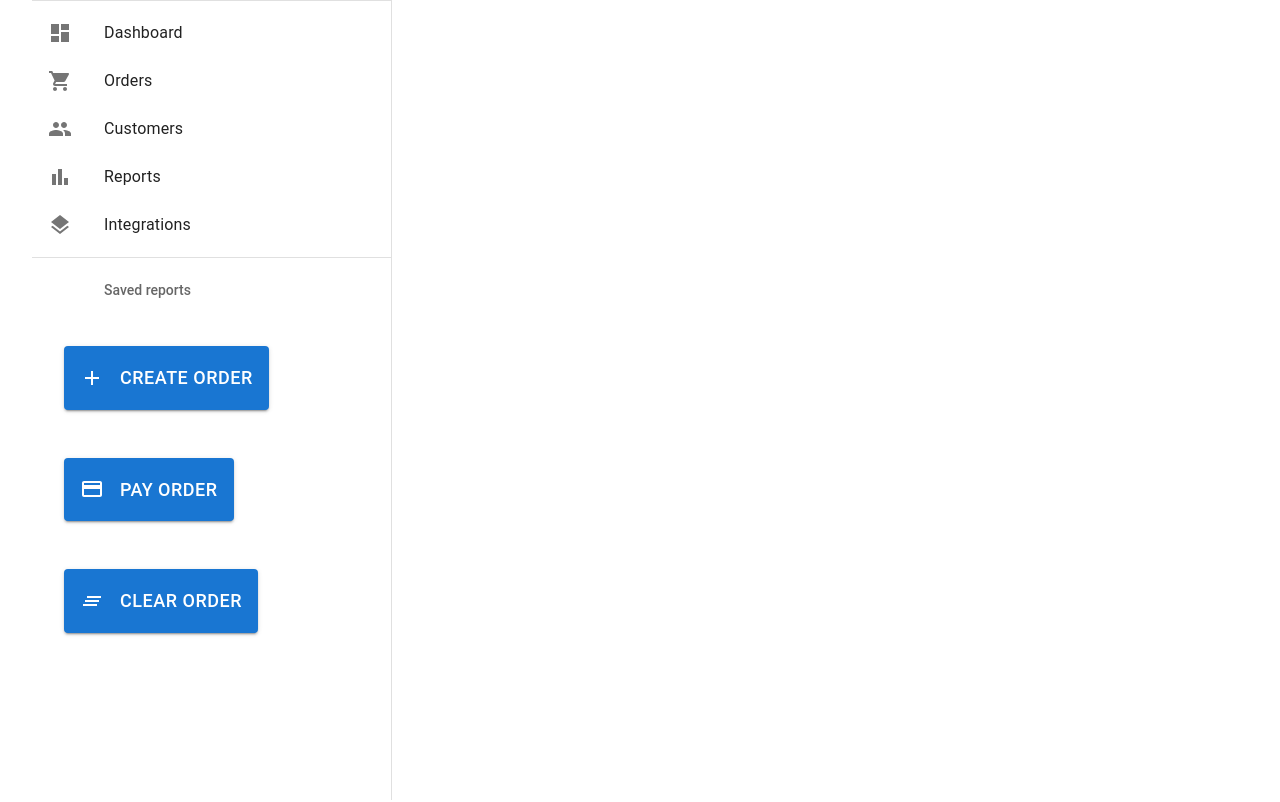
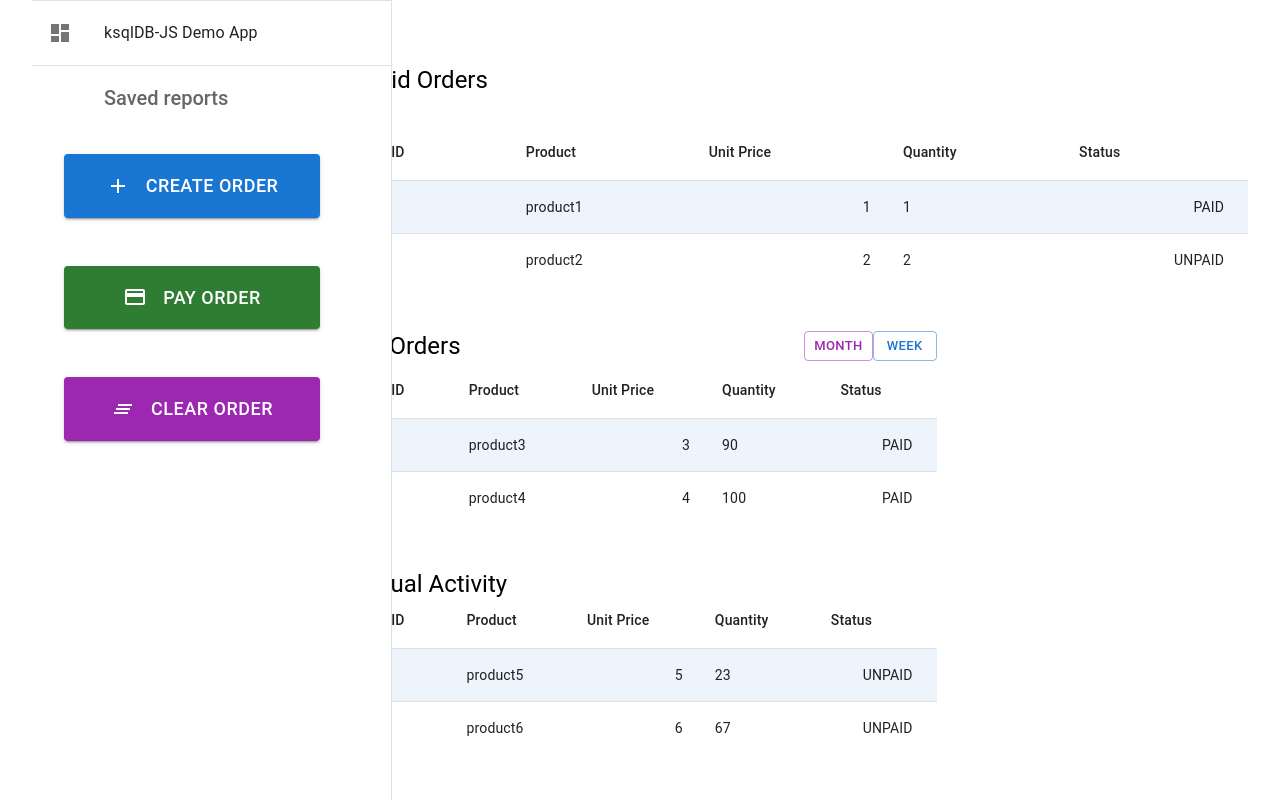
Before and after one commit to stabRabbitDemo/app, a Next.js app: page / in a window 1280 px wide. Shown: the top 802 px of the page. Built offline with nearby package versions, Linux system fonts and the light colour scheme.

Commit message:
restyled sidebar buttons, functional tables with dummy data and grid

```diff
--- a/components/clearOrderButton.tsx
+++ b/components/clearOrderButton.tsx
@@ -16,7 +16,8 @@ const ClearOrderButton: FC = (): ReactElement => {
     <Button
     id="clearOrderButton"
     variant="contained"
-    sx={{padding: "1rem", margin: "1rem", fontSize:"large"}}
+    color="secondary"
+    sx={{padding: "1rem", margin: "1rem", fontSize:"large", width: "16rem"}}
     onClick = {() => console.log('clear order button clicked')}
     ><ClearAllIcon style={{ 'color': "white"}} sx={{mr: "1rem"}}/> Clear Order</Button>
   )
--- a/components/createOrderButton.tsx
+++ b/components/createOrderButton.tsx
@@ -15,7 +15,8 @@ const CreateOrderButton: FC = (): ReactElement => {
     <Button
       id="createOrderButton"
       variant="contained"
-      sx={{ padding: "1rem", margin: "1rem", fontSize: "large" }}
+      color="primary"
+      sx={{ padding: "1rem", margin: "1rem", fontSize: "large", width:"16rem"}}
       onClick={() => createOrder()}
     ><AddIcon style={{ 'color': "white"}} sx={{mr: "1rem"}}/>Create Order</Button>
   )
--- a/components/payOrderButton.tsx
+++ b/components/payOrderButton.tsx
@@ -16,7 +16,8 @@ const PayOrderButton: FC = (): ReactElement => {
     <Button
     id="payOrderButton"
     variant="contained"
-    sx={{padding: "1rem", margin: "1rem", fontSize:"large"}}
+    color="success"
+    sx={{padding: "1rem", margin: "1rem", fontSize:"large", width:"16rem"}}
     onClick = {() => console.log('pay order button clicked')}
     ><PaymentIcon style={{ 'color': "white"}} sx={{mr: "1rem"}}/> Pay Order</Button>
   )
--- a/components/sidebar.tsx
+++ b/components/sidebar.tsx
@@ -26,9 +26,9 @@ const mainListItems = (
       <ListItemIcon>
         <DashboardIcon />
       </ListItemIcon>
-      <ListItemText primary="Dashboard" />
+      <ListItemText primary="ksqlDB-JS Demo App" sx={{fontSize: 50}} />
     </ListItemButton>
-    <ListItemButton>
+    {/* <ListItemButton>
       <ListItemIcon>
         <ShoppingCartIcon />
       </ListItemIcon>
@@ -51,13 +51,13 @@ const mainListItems = (
         <LayersIcon />
       </ListItemIcon>
       <ListItemText primary="Integrations" />
-    </ListItemButton>
+    </ListItemButton> */}
   </Fragment>
 );
 
 const secondaryListItems = (
   <Fragment>
-    <ListSubheader component="div" inset>
+    <ListSubheader sx={{fontSize: 20}} component="div" inset>
       Saved reports
     </ListSubheader>
     <List className={styles.sidebarButtonList}>
@@ -112,7 +112,7 @@ const Sidebar: FC = (): ReactElement => {
   );
 
   return (
-    <div className="">
+    <div className={styles.sidebar}>
       <Drawer
         variant="permanent"
         open={open}
--- a/components/table.tsx
+++ b/components/table.tsx
@@ -6,17 +6,61 @@ import TableContainer from '@mui/material/TableContainer';
 import TableHead from '@mui/material/TableHead';
 import TableRow from '@mui/material/TableRow';
 
-const tableDisplay: FC = (): ReactElement => {
+const tableDisplay :FC<{data: Array<Array<string | number>>}>= ({data}): ReactElement => {
+
 
     return (
-        <TableContainer>
+        <TableContainer
+        sx={{
+            width: '100%',
+            overflowX: 'auto',
+            position: 'relative',
+            display: 'block',
+            maxWidth: '100%',
+            '& td, & th': { whiteSpace: 'nowrap' }
+        }}>
+        <Table
+            aria-labelledby="tableTitle"
+            sx={{
+                '& .MuiTableCell-root:first-child': {
+                    pl: 2
+                },
+                '& .MuiTableCell-root:last-child': {
+                    pr: 3
+                }
+            }}
+        >
         <TableHead>
             <TableRow>
                 <TableCell>Order ID</TableCell>
                 <TableCell>Product</TableCell>
-                <TableCell></TableCell>
+                <TableCell>Unit Price</TableCell>
+                <TableCell>Quantity</TableCell>
+                <TableCell>Status</TableCell>
             </TableRow>
         </TableHead>
+        <TableBody>
+            {Array.isArray(data) ? data.map((row: (string | number)[], index: number) => {
+                const isItemSelected: boolean = index % 2 === 0;
+
+                return (
+                <TableRow
+                hover
+                role="checkbox"
+                sx={{ '&:last-child td, &:last-child th': { border: 0 } }}
+                aria-checked={isItemSelected}
+                tabIndex={-1}
+                key={index}
+                selected={isItemSelected}>
+                    <TableCell align="left">{row[0]}</TableCell>
+                    <TableCell align="left">{row[1]}</TableCell>
+                    <TableCell align="right">{row[2]}</TableCell>
+                    <TableCell align="left">{row[3]}</TableCell>
+                    <TableCell align="right">{row[4]}</TableCell>
+                </TableRow>)
+            }): null}
+        </TableBody>
+        </Table>
     </TableContainer>
     )
 }
--- a/pages/index.tsx
+++ b/pages/index.tsx
@@ -1,3 +1,4 @@
+import React, {useState, useEffect} from 'react'
 import type { NextPage } from 'next'
 import Head from 'next/head'
 import Image from 'next/image'
@@ -6,10 +7,42 @@ import CreateOrderButton from '../components/createOrderButton'
 import PayOrderButton from '../components/payOrderButton'
 import ClearOrderButton from '../components/clearOrderButton'
 import styles from '../styles/Home.module.css'
-import Button from '@mui/material/Button';
+import {Button, Grid, Typography, Stack} from '@mui/material';
 import TableDisplay from '../components/table';
 
 const Home: NextPage = () => {
+
+  // set-up table data in state
+  const [unpaidData, setUnpaidData] = useState([]);
+  const [paidData, setPaidData] = useState([]);
+  const [unusualData, setUnusualData] = useState([]);
+
+  // useEffect to pull in data and update state
+
+  // useEffect(() => {
+  //   fetch('/api/unpaidTable')
+  //     .then(res => res.json())
+  //     .then(data => {
+  //       setUnpaidData(data.slice(1))
+  //     })
+  // },[]);
+
+  // useEffect(() => {
+  //   fetch('/api/PaidTable')
+  //     .then(res => res.json())
+  //     .then(data => {
+  //       setPaidData(data.slice(1))
+  //     })
+  // },[]);
+
+  // useEffect(() => {
+  //   fetch('/api/unusualTable')
+  //     .then(res => res.json())
+  //     .then(data => {
+  //       setUnusualData(data.slice(1))
+  //     })
+  // },[]);
+
   return (
     <div className={styles.container}>
       <Head>
@@ -20,13 +53,56 @@ const Home: NextPage = () => {
       <Sidebar />
       {/* <TableDisplay /> */}
       <main className={styles.main}>
+        <Grid container rowSpacing={4.5} columnSpacing={2.75}>
+          {/* row 1 */}
+          <Grid item xs={12} sx={{ mb: -1 }}>
+            <Typography variant="h5">Unpaid Orders</Typography>
+          </Grid>
+          <Grid item xs={12} sx={{ mb: 1 }}>
+            <TableDisplay data={[[1, 'product1', 1, 1, 'PAID'], [2, 'product2', 2, 2, 'UNPAID']]}/>
+          </Grid>
+          <Grid item md={8} sx={{ display: { sm: 'none', md: 'block', lg: 'none' } }} />
+          {/* row 2 */}
+          <Grid item xs={12} md={7} lg={8}>
+            <Grid container alignItems="center" justifyContent="space-between">
+                <Grid item>
+                    <Typography variant="h5">Paid Orders</Typography>
+                </Grid>
+                <Grid item>
+                    <Stack direction="row" alignItems="center" spacing={0}>
+                        <Button
+                            size="small"
+                            color={'secondary'}
+                            variant={'outlined'}
+                        >
+                            Month
+                        </Button>
+                        <Button
+                            size="small"
+                            color={ 'primary'}
+                            variant={'outlined'}
+                        >
+                            Week
+                        </Button>
+                    </Stack>
+                </Grid>
+                <Grid item xs={12} sx={{ mb: 1 }}>
+                  <TableDisplay data={[[3, 'product3', 3, 90, 'PAID'], [4, 'product4', 4, 100, 'PAID']]}/>
+                </Grid>
+            </Grid>
+          </Grid>
+          {/* row 3 */}
+          <Grid item xs={12} md={7} lg={8}>
 
-        <div>
-          <CreateOrderButton />
-          <PayOrderButton />
-          <ClearOrderButton />
-        </div>
-
+          <Grid item xs={12} sx={{ mb: -1 }}>
+            <Typography variant="h5">Unusual Activity</Typography>
+          </Grid>
+          <Grid item xs={12} sx={{ mb: 1 }}>
+            <TableDisplay data={[[5, 'product5', 5, 23, 'UNPAID'], [6, 'product6', 6, 67, 'UNPAID']]}/>
+          </Grid>
+          <Grid item md={8} sx={{ display: { sm: 'none', md: 'block', lg: 'none' } }} />
+          </Grid>
+          </Grid>
       </main>
     </div>
   )
--- a/styles/Home.module.css
+++ b/styles/Home.module.css
@@ -1,6 +1,23 @@
 .container {
   padding: 0 2rem;
+  display:flex;
   flex-direction: row;
+}
+
+.sidebar{
+  width:25%;
+}
+
+@media(min-width: 768px){
+  .sidebar {
+      width: 25%;
+  }
+}
+
+@media(max-width: 767px){
+  .sidebar {
+      width: 30%;
+  }
 }
 
 .main {
```
Also changed, not shown: styles/theme.ts (added, +31 -0 lines).
